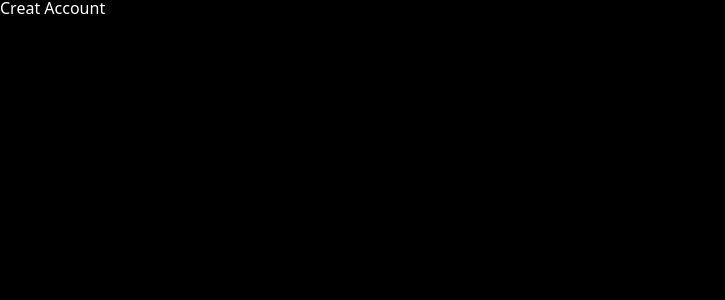
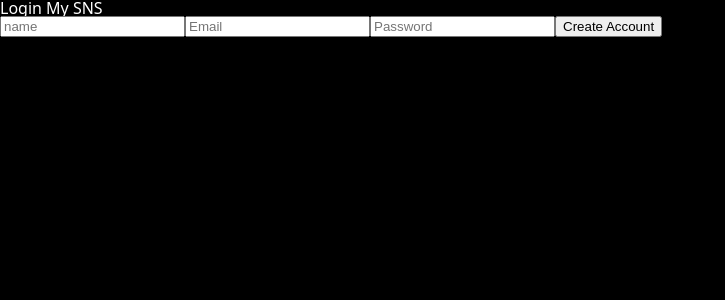
Before and after one commit to Juferis/firebase_study, a React (Vite) app: page /create-account in a window 1280 px wide. Shown: the top 300 px of the page, without its empty margins (0-725 px from the left). Built offline with nearby package versions, Linux system fonts and the light colour scheme; no server answers.

Commit message:
Wrtie create account event func

```diff
--- a/src/routes/create-account.tsx
+++ b/src/routes/create-account.tsx
@@ -1,7 +1,76 @@
+import { useState } from 'react';
+import styled from 'styled-components';
+
+const Wrapper = styled.div``;
+const Title = styled.h1``;
+const Form = styled.form``;
+const Input = styled.input``;
+
 export default function CreatAccount() {
+  const [isLoading, setIsLoading] = useState(false);
+  const [name, setName] = useState('');
+  const [email, setEmail] = useState('');
+  const [password, setPassword] = useState('');
+  const [error, setError] = useState('');
+
+  const onChange = (event: React.ChangeEvent<HTMLInputElement>) => {
+    const { name, value } = event.target;
+
+    if (name === 'name') {
+      setName(value);
+    } else if (name === 'email') {
+      setEmail(value);
+    } else if (name === 'password') setPassword(value);
+  };
+
+  const onSubmit = (event: React.FormEvent<HTMLFormElement>) => {
+    event.preventDefault();
+    console.log(name, email, password);
+    try {
+      // TODO: create an account
+      // TODO: set the name of the user
+      // TODO: Redirect to the home page
+    } catch (e) {
+      // TODO: set error
+    } finally {
+      setIsLoading(false);
+    }
+  };
+
   return (
-    <>
-      <h1>Creat Account</h1>
-    </>
+    <Wrapper>
+      <Title>Login My SNS</Title>
+      <Form onSubmit={onSubmit}>
+        <Input
+          name="name"
+          value={name}
+          placeholder="name"
+          type="text"
+          required
+          onChange={onChange}
+        />
+        <Input
+          name="email"
+          value={email}
+          placeholder="Email"
+          type="email"
+          required
+          onChange={onChange}
+        />
+        <Input
+          name="password"
+          value={password}
+          placeholder="Password"
+          type="password"
+          required
+          onChange={onChange}
+        />
+        {isLoading ? (
+          'Loading...'
+        ) : (
+          <Input type="submit" value="Create Account" />
+        )}
+      </Form>
+    </Wrapper>
   );
 }
```
